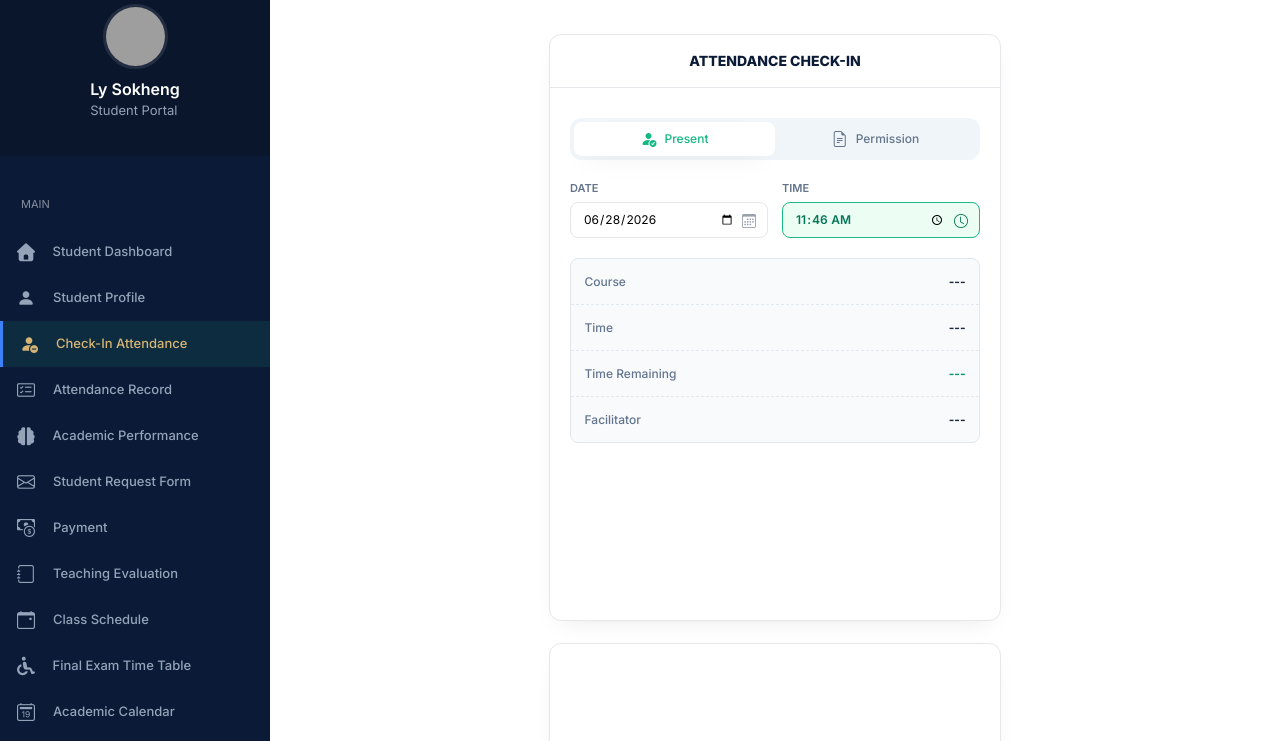
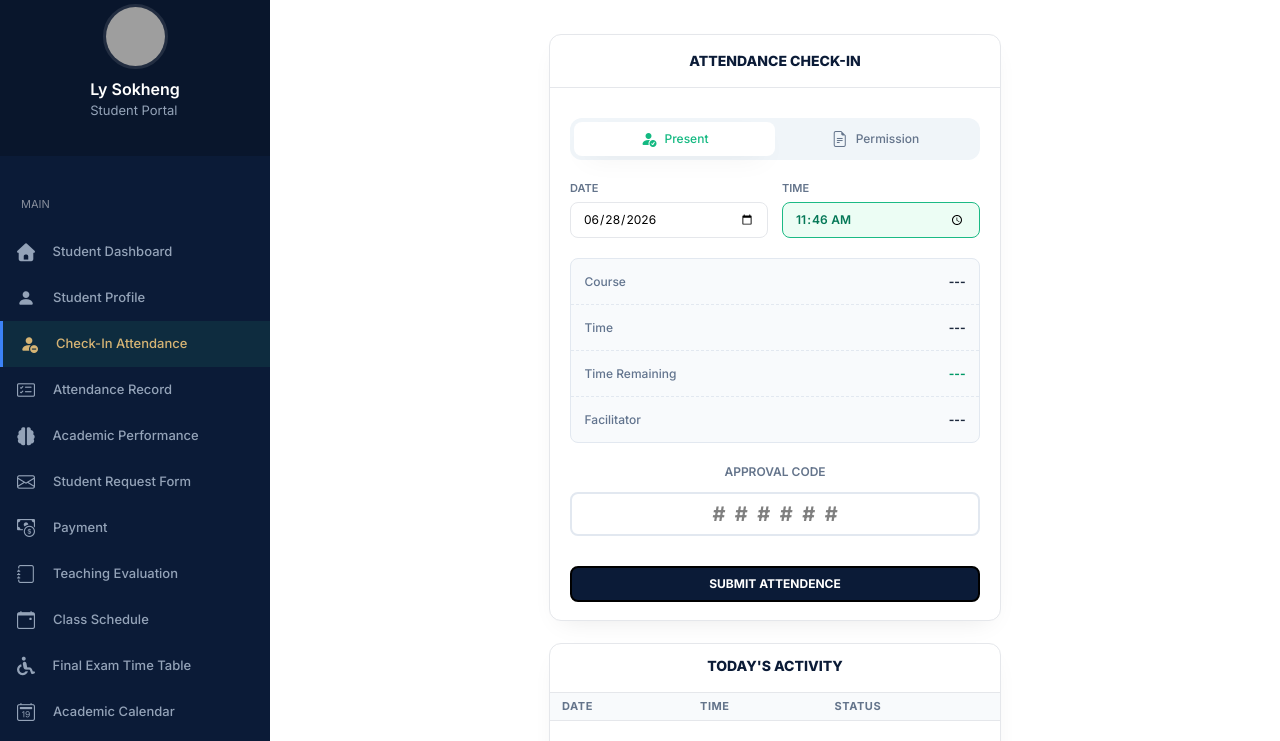
Before and after one commit to hengly9723-byte/Portal, a website: page src/check_in.html in a window 1280 px wide. Shown: the part 54-795 px from the top of the page. Drawn offline with nearby package versions, Linux system fonts and the light colour scheme; grey boxes are pictures that could not be loaded; a web font is replaced by a local one.

Commit message:
update message

```diff
--- a/src/check_in.html
+++ b/src/check_in.html
@@ -246,28 +246,25 @@
                             </div>
                         </div>
                         <div class="h-auto w-full mt-[20px] grid grid-cols-2 gap-[14px]">
+
                             <div class="h-auto w-full">
+
                                 <h1 class="font-inter text-[#64748b] text-[11px] font-semibold leading-[17px]">DATE</h1>
-                                <div class="relative w-full my-[5px]">
-                                    <input type="date" id="today-date"
-                                        class="appearance-none h-[36px] w-full rounded-lg border border-[#e5e7eb] pl-3 pr-8 font-inter text-[12px] font-normal leading-[18px] text-black outline-none focus:border-[#3c82f6] focus:ring-4 focus:ring-[#ecf2fe] transition-all duration-150 bg-white">
-                                    <div
-                                        class="absolute right-3 top-1/2 -translate-y-1/2 pointer-events-none text-gray-400 flex items-center">
-                                        <i class="bi bi-calendar3 text-[14px]"></i>
-                                    </div>
-                                </div>
+
+                                <input type="date" id="today-date"
+                                    class="h-[36px] w-full rounded-lg border-1 border-[#e5e7eb] my-[5px] px-3 font-inter text-[12px] font-normal leading-[18px] text-black outline-none focus:border-[#3c82f6] focus:ring-4 focus:ring-[#ecf2fe] transition-all duration-150">
+
                             </div>
+
                             <div class="h-auto w-full">
+
                                 <h1 class="font-inter text-[#64748b] text-[11px] font-semibold leading-[17px]">TIME</h1>
-                                <div class="relative w-full my-[5px]">
-                                    <input type="time" id="time"
-                                        class="appearance-none h-[36px] w-full rounded-lg border border-[#1bba84] bg-[#ecfdf4] pl-3 pr-8 font-inter text-[12px] font-semibold leading-[18px] text-[#057857] outline-none focus:border-[#3c82f6] focus:ring-4 focus:ring-[#ecf2fe] transition-all duration-150">
-                                    <div
-                                        class="absolute right-3 top-1/2 -translate-y-1/2 pointer-events-none text-[#057857] flex items-center">
-                                        <i class="bi bi-clock text-[14px]"></i>
-                                    </div>
-                                </div>
+
+                                <input type="time" id="time"
+                                    class="h-[36px] w-full rounded-lg border-1 border-[#1bba84] bg-[#ecfdf4] my-[5px] px-3 font-inter text-[12px] font-semibold leading-[18px] text-[#057857] outline-none focus:border-[#3c82f6] focus:ring-4 focus:ring-[#ecf2fe] transition-all duration-150">
+
                             </div>
+
                         </div>
 
                         <div class="w-full max-w-md mx-auto">
@@ -300,11 +297,33 @@
                                 </li>
                             </ul>
                         </div>
+
+                        <div>
+                            <div class="flex justify-center items-center p-3 mt-2">
+                                <h1 class="text-[12px] font-inter font-semibold leading-[17px] text-[#64748b]">APPROVAL CODE</h1>
+                            </div>
+                            <input type="text" class="text-[20px] font-inter font-bold h-[44px] w-full border-2 outline-none focus:border-black focus:ring-4 focus:ring-[#e2e8f0] border-[#e2e8f0] rounded-lg text-center transition-all duration-150" placeholder="#  #  #  #  #  #">
+                        </div>
+                        <button class="h-[36px] w-full bg-[#0b1b37] rounded-lg text-[12px] font-inter font-bold leading-[18px] text-white cursor-pointer border-2 border-black mt-[30px]">SUBMIT ATTENDENCE</button>
                     </div>
                 </aside>
 
-                <aside
-                    class="w-full max-w-[452px] h-[161px] bg-white border-1 border-[#e5e7eb] rounded-xl mt-[22px] shadow-[0_10px_25px_-12px_rgba(0,0,0,0.1)]">
+                <aside class="w-full max-w-[452px] h-[161px] bg-white border-1 border-[#e5e7eb] rounded-xl mt-[22px] shadow-[0_10px_25px_-12px_rgba(0,0,0,0.1)]">
+                    <div class="flex justify-center items-center pb-4 pt-3">
+                        <h1 class="font-inter font-extrabold text-[14px] leading-[20px] text-[#0b1b37]">TODAY'S ACTIVITY</h1>
+                    </div>
+                    <table class="w-full border-collapse">
+                        <thead>
+                            <tr>
+                                <td class="border-[#e5e7eb] text-left px-3 h-[28px] bg-[#f8fafc] text-[#64748b] text-[11px] leading-[17px] font-bold uppercase tracking-wider border-b border-t font-inter">Date</td>
+                                <td class="border-[#e5e7eb] text-left px-3 h-[28px] bg-[#f8fafc] text-[#64748b] text-[11px] leading-[17px] font-bold uppercase tracking-wider border-b border-t font-inter">Time</td>
+                                <td class="border-[#e5e7eb] text-left px-3 h-[28px] bg-[#f8fafc] text-[#64748b] text-[11px] leading-[17px] font-bold uppercase tracking-wider border-b border-t font-inter">Status</td>
+                            </tr>
+                        </thead>
+                    </table>
+                    <div class="mt-[34px] w-full flex justify-center items-center">
+                        <p class="font-inter text-[12px] leading-[18px] font-normal text-[#999999]">No activity recorded today</p>
+                    </div>
                 </aside>
             </main>
 
```
Also changed, not shown: index.html (+15 -15 lines), src/output.css.
